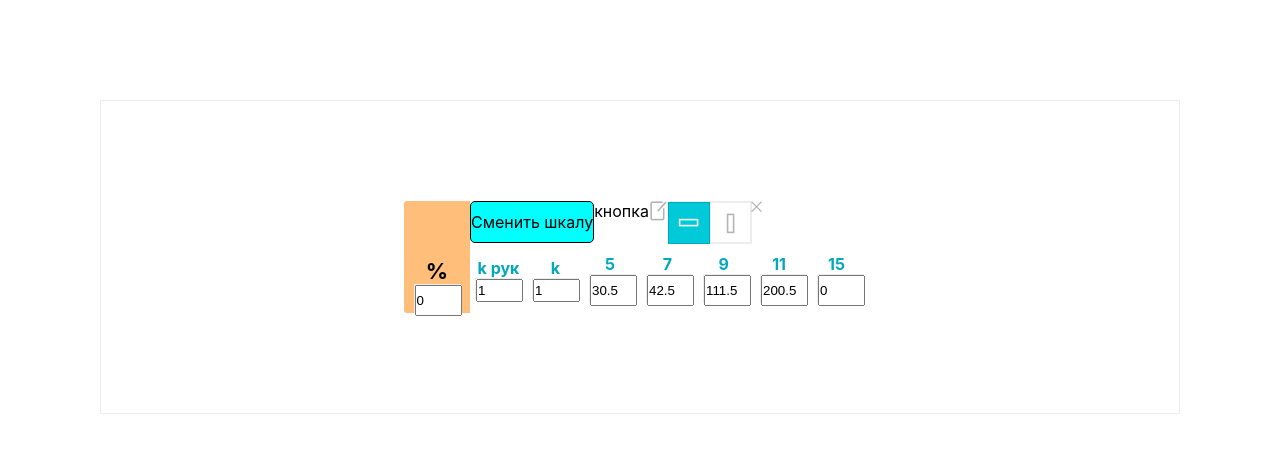
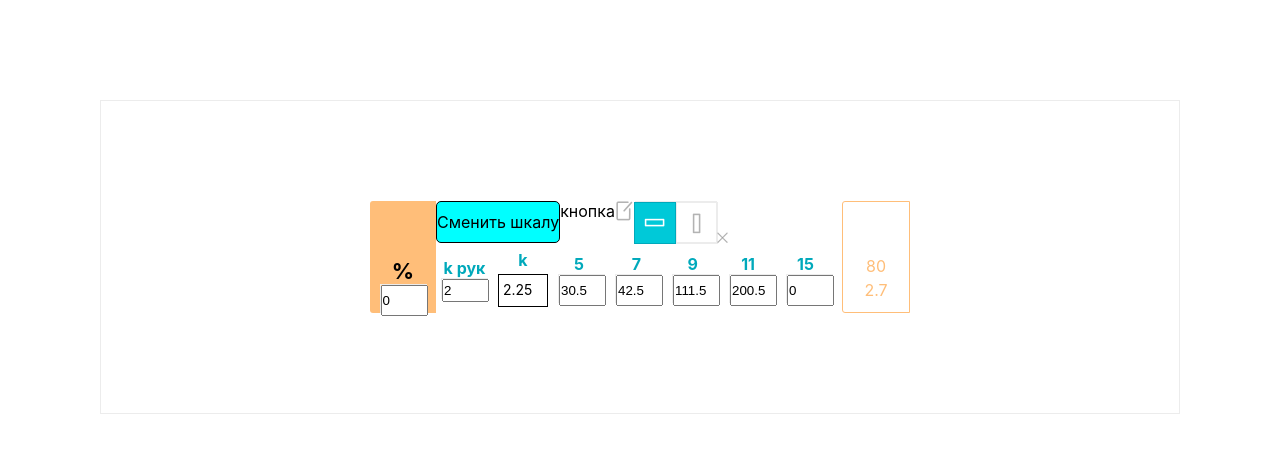
Before and after one commit to Pyarka/Sitef, a React (Create React App) app: page / in a window 1280 px wide. Shown: the top 452 px of the page. Built offline with nearby package versions, Linux system fonts and the light colour scheme.

Commit message:
добавлен правый оранжевый блок

```diff
--- a/src/Components/ScalePopup/ScalePopup.tsx
+++ b/src/Components/ScalePopup/ScalePopup.tsx
@@ -32,6 +32,10 @@ import {
     ToggleVertical,
     OrangeBlockVertical,
     ChangeScaleDiv,
+    Rate,
+    OrangeNumbersBlock,
+    BLockPercent,
+    BLockRate,
 } from "./ScalePopupStyles";
 
 const ScalePopup = (): ReactElement => {
@@ -40,21 +44,36 @@ const ScalePopup = (): ReactElement => {
     const [isEditingScale, setEditingScale] = useState(false);
     const [isVertical, setVertical] = useState(false);
     const [scaleId, setScaleId] = useState(0);
+    const [headRate, setHeadRate] = useState(0);
+    const [rate, setRate] =useState(0);
+    const [limitPercent, setLimitPercent] = useState(0);
+    const [limitRate, setLimitRate] = useState(0);
+
 
     const getData = () => {
         getScaleRequest(scaleId).then(({values, scale}: ScalePopupProps) => {
             const newValues = values;
             const newScale = scale.scale;
             const newScaleId = scale.id;
+            const newRate = scale.rate;
+            const newHeadRate = scale.rate_head;
+            const newLimitPercent = scale.limit_percent;
+            const newLimitRate = scale.limit_rate;
             setScaleId(newScaleId);
             setScale(getNormalScale(newScale));
             setValues(newValues);
+            setRate(newRate);
+            setHeadRate(newHeadRate);
+            setLimitPercent(newLimitPercent);
+            setLimitRate(newLimitRate);
         });
     }
 
     useEffect(() => {
         getData();
     }, []);
+
+
 
     const handleSave = () => {
         const newScale = [...scale];
@@ -156,6 +175,7 @@ const ScalePopup = (): ReactElement => {
         return null;
     }
 
+
     const renderToggleBlock = () => {
         const renderActive = (action: () => void) => {
             return <ToggleBlockActive rotation={90} onClick={() => action()}/>
@@ -230,11 +250,13 @@ const ScalePopup = (): ReactElement => {
                 <ScaleLine maxWidth={(scale.length+2)*58}>
                     <CellsRow isVertical={isVertical}>
                         k рук
-                        <NumberBox value={1} onChange={() => console.log('kruk')} onBlur={() => console.log('kruk')}/>
+                        <NumberBox value={headRate}
+                                   onChange={(value) => setHeadRate(value)}
+                                   onBlur={(value) => setHeadRate(value)}/>
                     </CellsRow>
                     <CellsRow isVertical={isVertical}>
                         k
-                        <NumberBox value={1} onChange={() => console.log('k')} onBlur={() => console.log('k')}/>
+                        <Rate>{rate}</Rate>
                     </CellsRow>
                     <CellsContainer isVertical={isVertical}>{renderCell()}</CellsContainer>
                 </ScaleLine>
@@ -242,6 +264,10 @@ const ScalePopup = (): ReactElement => {
                 {renderFooter()}
             </ScaleBody>
             {renderPlus()}
+            <OrangeNumbersBlock>
+                <BLockPercent>{limitPercent}</BLockPercent>
+                <BLockRate>{limitRate}</BLockRate>
+            </OrangeNumbersBlock>
         </ContainerHorizontal>
     )
 }
--- a/src/Components/ScalePopup/ScalePopupStyles.ts
+++ b/src/Components/ScalePopup/ScalePopupStyles.ts
@@ -32,6 +32,7 @@ export const CloseButton = styled.div`
     width: 11px;
     display: flex;
     flex-shrink: 0;
+    align-self: end;
     background-image: url(${cross});
     cursor: pointer;
      &:hover {
@@ -66,6 +67,28 @@ export const OrangeBlockHorizontal = styled.div`
     align-items: center;
     font-weight: bold;
     font-size: 22px;
+`;
+
+export const OrangeNumbersBlock = styled.div`
+    display: flex;
+    flex-direction: column;
+    width: 66px;
+    color: #ffbe79;
+    border-top-left-radius: 3px;
+    border-bottom-left-radius: 3px;
+    justify-content: flex-end;
+    align-items: center;
+    font-size: 16px;
+    padding: 0 0 10px 0;
+    border: 1px solid;
+`;
+
+export const BLockPercent = styled.div`
+   margin: 2px;
+`;
+
+export const BLockRate = styled.div`
+   margin: 2px;
 `;
 
 export const ScaleBody = styled.div`
@@ -120,6 +143,22 @@ export const ChangeScaleDiv = styled.div `
     align-items: center;
     justify-content: center;
 `;
+
+export const Rate = styled.div`
+    display: flex;
+    flex-shrink: 0;
+    width: 40px;
+    height: 22px;
+    border: 0.5px solid black;
+    color: black;
+    font-size: 14px;
+    font-weight: normal;
+    justify-content: start;
+    padding: 4px 4px 5px 4px;
+    align-items: center;
+    margin: 4px 0 0 0;
+`;
+
 export const Save = styled.div`
     cursor: pointer;
     width: 150px;
@@ -205,6 +244,7 @@ export const CellsContainer = styled.div`
 export const CellsRow = styled.div`
     width: 150px;
     height: 25px;
+    font-weight: bold;
     display: flex;
     flex-grow: 0;
     margin: 5px;
```
